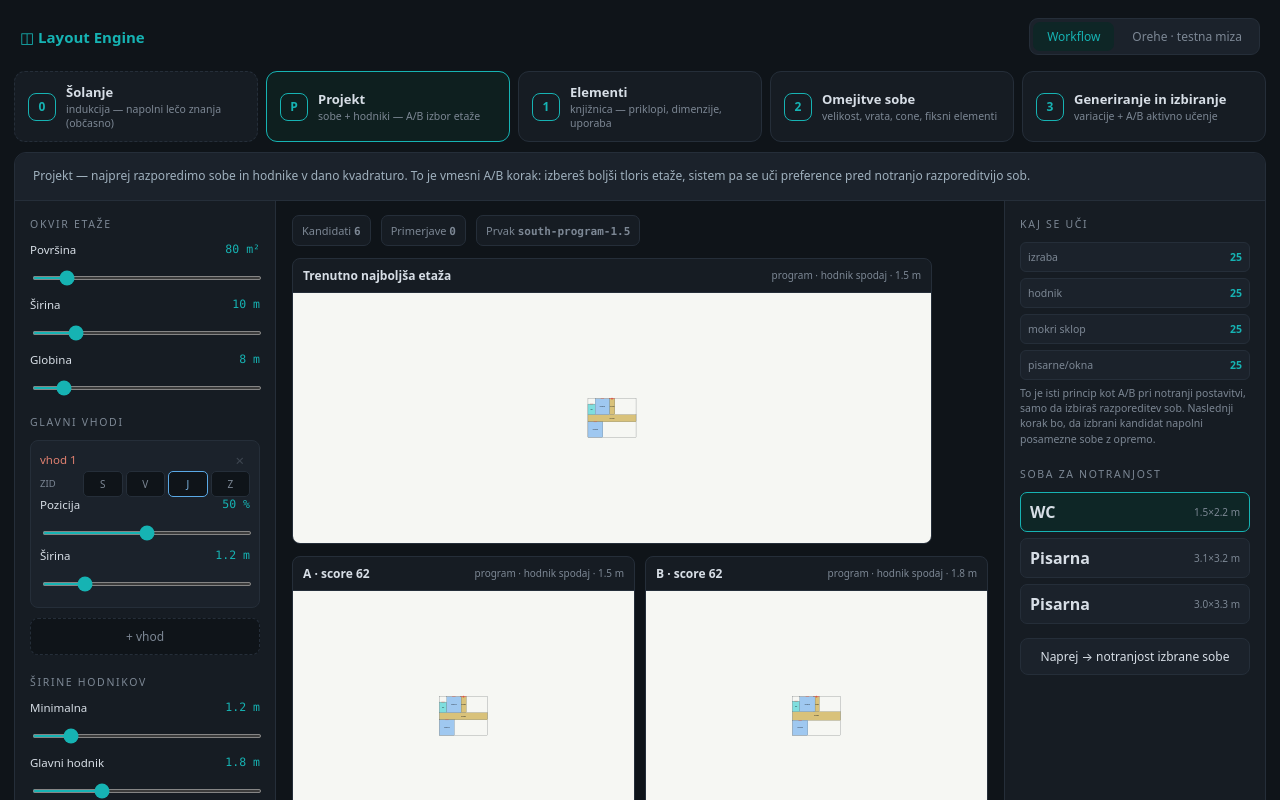
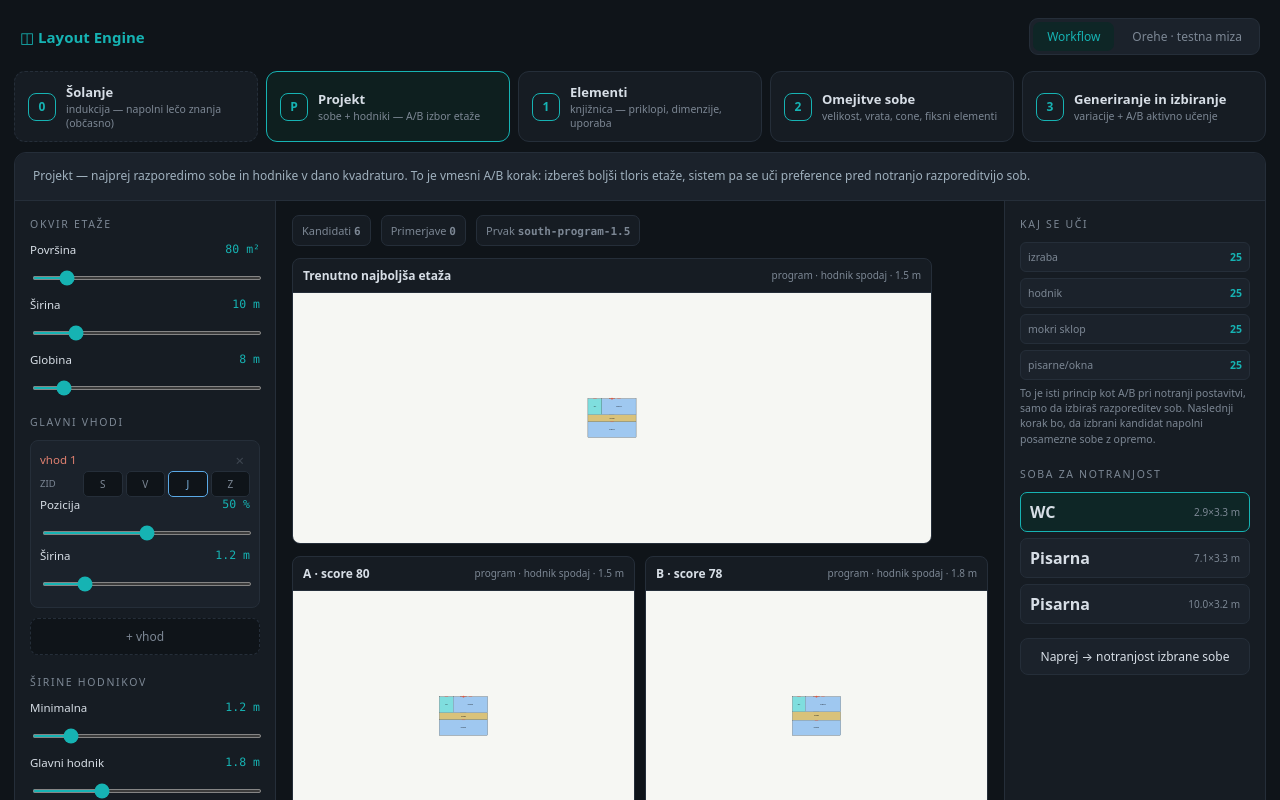
Before and after one commit to zorkojaka/FloorPlannerApp, a React (Vite) app: page / in a window 1280 px wide. Shown: the top 800 px of the page. Built offline with nearby package versions, Linux system fonts and the light colour scheme.

Commit message:
Expand floor rooms to use available area

```diff
--- a/src/project/floorGenerator.ts
+++ b/src/project/floorGenerator.ts
@@ -70,28 +70,41 @@ export function generateStripFloorLayout(brief: ProjectBrief, options: FloorLayo
   const corridorLinks = buildEntranceLinks(entrances, boundary, corridor, sideCorridorWidth);
 
   const rooms: PlacedRoom[] = [];
-  const sideCursors = [0, 0];
   const sideDepths = verticalCorridor
     ? [corridor.x, boundary.width - corridor.x - corridor.w]
     : [corridor.y, boundary.depth - corridor.y - corridor.d];
   const frontageLimit = verticalCorridor ? boundary.depth : boundary.width;
+  const sidePlans: RoomPlan[][] = [[], []];
+  const sideFrontage = [0, 0];
 
   for (const program of orderPrograms(expandPrograms(brief.rooms), roomOrder)) {
     const definition = ROOM_TYPE_DEFINITIONS[program.type];
     if (!definition || program.type === 'corridor') continue;
     const targetArea = estimateRoomProgramArea({ ...program, count: 1 });
-    const sideIndex = sideCursors[0] <= sideCursors[1] ? 0 : 1;
+    const sideIndex = sideFrontage[0] <= sideFrontage[1] ? 0 : 1;
     const maxDepth = Math.max(definition.minDepth, sideDepths[sideIndex]);
-    const size = roomSizeForProgram(program, targetArea, maxDepth);
-    const width = verticalCorridor ? Math.min(maxDepth, size.depth) : size.frontage;
-    const depth = verticalCorridor ? size.frontage : Math.min(maxDepth, size.depth);
-    const cursor = sideCursors[sideIndex];
+    const frontage = minimumFrontageForProgram(program, targetArea, maxDepth);
+    sidePlans[sideIndex].push({ program, frontage });
+    sideFrontage[sideIndex] += frontage;
+  }
+
+  for (const sideIndex of [0, 1] as const) {
+    const plans = sidePlans[sideIndex];
+    const totalFrontage = plans.reduce((sum, plan) => sum + plan.frontage, 0);
+    if (totalFrontage > frontageLimit) warnings.push('Rooms exceed available frontage along the corridor.');
+    const scale = totalFrontage > 0 && totalFrontage < frontageLimit ? frontageLimit / totalFrontage : 1;
+    let cursor = 0;
+    for (const plan of plans) {
+      const definition = ROOM_TYPE_DEFINITIONS[plan.program.type];
+      const frontage = roundToGrid(plan.frontage * scale);
+      const sideDepth = Math.max(definition.minDepth, sideDepths[sideIndex]);
+      const width = verticalCorridor ? sideDepth : frontage;
+      const depth = verticalCorridor ? frontage : sideDepth;
       const area = roundToGrid(width * depth);
-
       rooms.push({
-      id: `${program.id}-${rooms.length + 1}`,
-      programId: program.id,
-      type: program.type,
+        id: `${plan.program.id}-${rooms.length + 1}`,
+        programId: plan.program.id,
+        type: plan.program.type,
         name: definition.name,
         x: verticalCorridor ? (sideIndex === 0 ? corridor.x - width : corridor.x + corridor.w) : roundToGrid(cursor),
         y: verticalCorridor ? roundToGrid(cursor) : (sideIndex === 0 ? corridor.y - depth : corridor.y + corridor.d),
@@ -100,11 +113,11 @@ export function generateStripFloorLayout(brief: ProjectBrief, options: FloorLayo
         area,
         doorToCorridor: definition.corridorAccess === 'required',
       });
-    sideCursors[sideIndex] += verticalCorridor ? depth : width;
+      cursor += frontage;
+    }
   }
 
-  if (sideCursors.some((cursor) => cursor > frontageLimit)) warnings.push('Rooms exceed available frontage along the corridor.');
-  const usedArea = corridor.area + corridorLinks.reduce((sum, link) => sum + link.area, 0) + rooms.reduce((sum, room) => sum + room.area, 0);
+  const usedArea = corridor.area + rooms.reduce((sum, room) => sum + room.area, 0);
 
   return {
     id: opts.id ?? `${roomOrder}-${corridorSide}-${corridorWidth}`,
@@ -148,12 +161,14 @@ function normalizeCorridorPolicy(brief: ProjectBrief, candidateMainWidth?: numbe
   return { minWidth, mainWidth, sideWidth };
 }
 
-function roomSizeForProgram(program: RoomProgram, targetArea: number, maxDepth: number): { frontage: number; depth: number } {
+interface RoomPlan {
+  program: RoomProgram;
+  frontage: number;
+}
+
+function minimumFrontageForProgram(program: RoomProgram, targetArea: number, maxDepth: number): number {
   const definition = ROOM_TYPE_DEFINITIONS[program.type];
-  const preferredDepth = Math.max(definition.minDepth, program.type === 'office' ? 3.6 : 2.2);
-  const depth = roundToGrid(Math.min(maxDepth, Math.max(definition.minDepth, preferredDepth)));
-  const frontage = roundToGrid(Math.max(definition.minWidth, targetArea / Math.max(depth, 0.1)));
-  return { frontage, depth };
+  return roundToGrid(Math.max(definition.minWidth, targetArea / Math.max(maxDepth, definition.minDepth, 0.1)));
 }
 
 function corridorWidthVariants(brief: ProjectBrief): number[] {
```
Also changed, not shown: 1 other file (tests, documents, lock files or other folders). Lines whose indentation alone changed are shown as unchanged.
